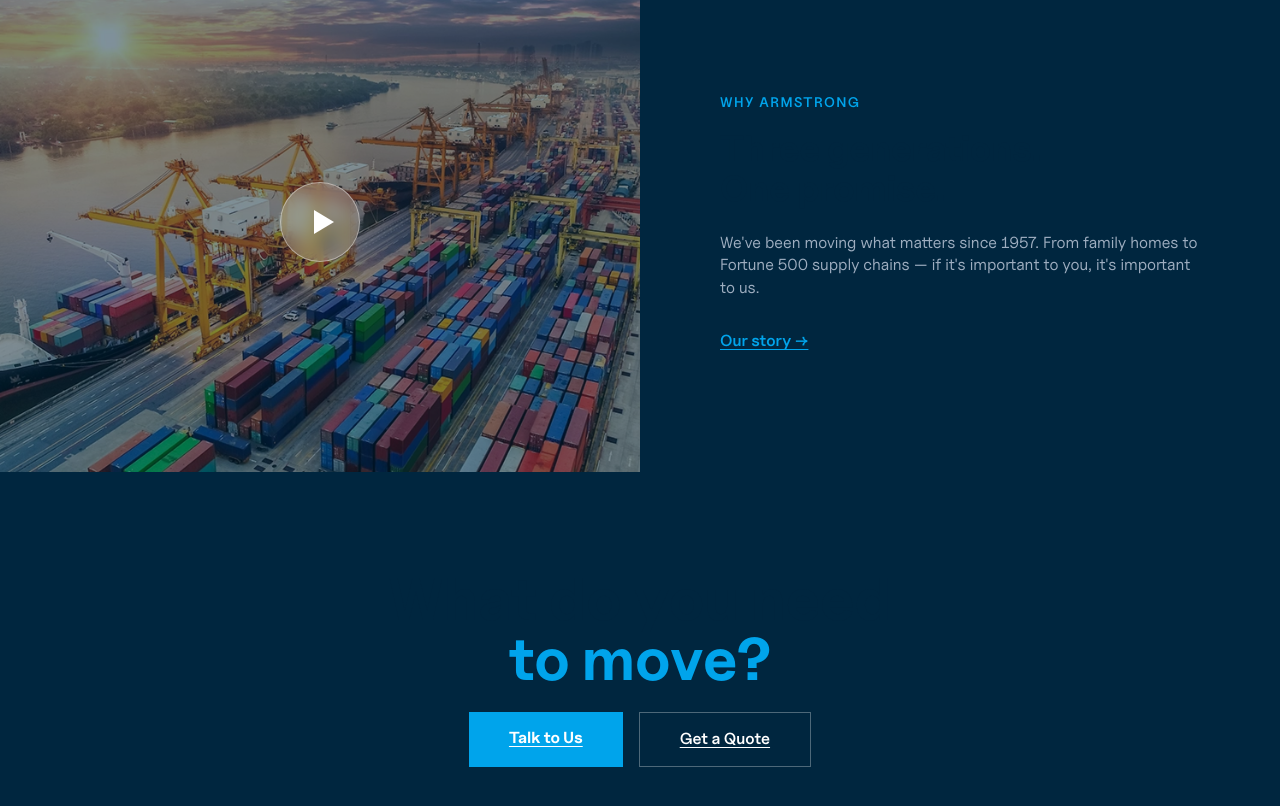
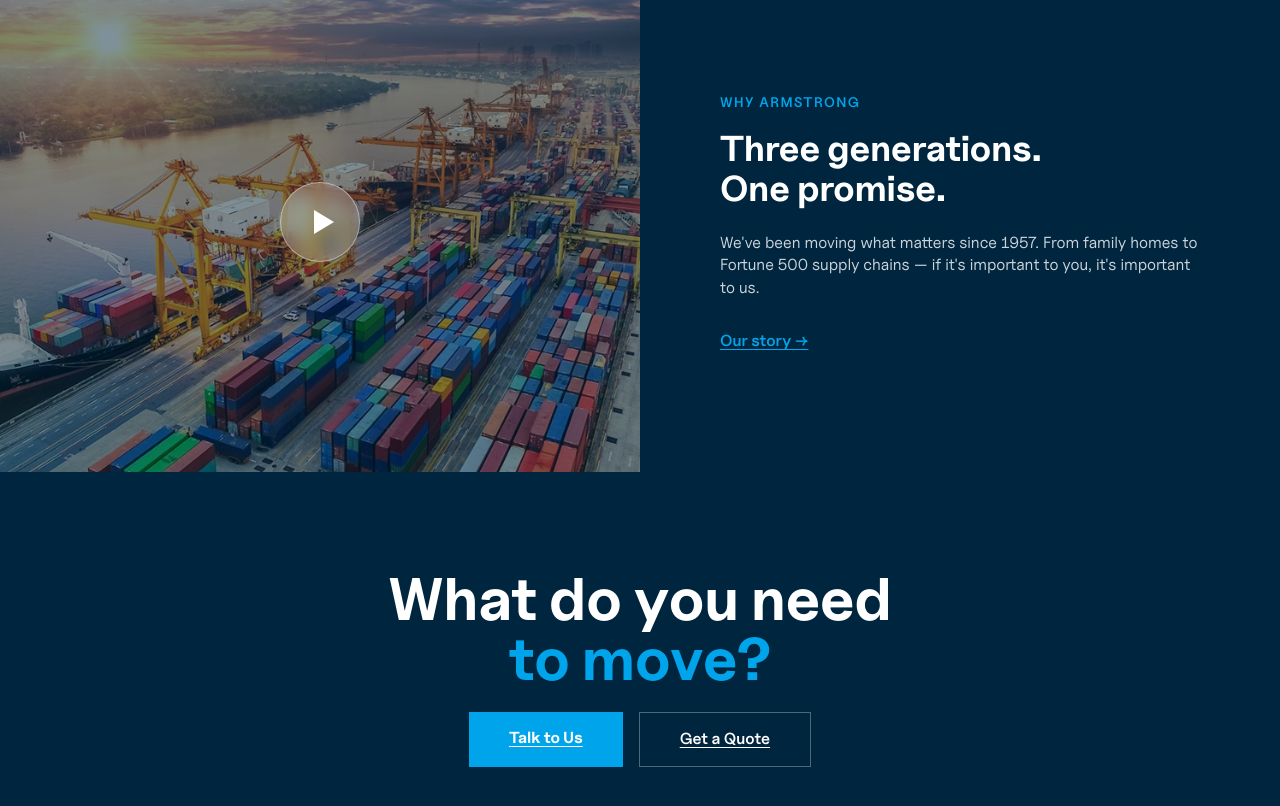
Before and after one commit to ciscosanchez/Armstrong-web, a Next.js app: page /v5 in a window 1280 px wide. Shown: the part 1740-2546 px from the top of the page. Built offline with nearby package versions, Linux system fonts and the light colour scheme; no server answers.

Commit message:
fix: explicit text-white on all dark-bg headings — global CSS overrides inheritance

```diff
--- a/app/(marketing)/v3/page.tsx
+++ b/app/(marketing)/v3/page.tsx
@@ -97,12 +97,12 @@
           <p className="text-armstrong-blue mb-6 font-mono text-xs tracking-[0.3em] uppercase">
             Est. 1957 · 33 Locations · Nationwide
           </p>
-          <h1 className="mb-6 max-w-3xl text-5xl leading-none font-bold tracking-tight lg:text-7xl xl:text-8xl">
+          <h1 className="mb-6 max-w-3xl text-5xl leading-none font-bold tracking-tight text-white lg:text-7xl xl:text-8xl">
             We move
             <br />
             <span className="text-armstrong-blue">what matters.</span>
           </h1>
-          <p className="text-armstrong-grey-2 mb-10 max-w-lg text-xl leading-relaxed">
+          <p className="mb-10 max-w-lg text-xl leading-relaxed text-white/80">
             Supply chain. Managed transportation. Commercial relocation. Residential moving. One
             partner. Any scale.
           </p>
@@ -149,7 +149,7 @@
       <section id="services" className="py-24">
         <div className="container-armstrong">
           <div className="mb-16 flex items-end justify-between">
-            <h2 className="text-4xl font-bold lg:text-5xl">
+            <h2 className="text-4xl font-bold text-white lg:text-5xl">
               What we
               <br />
               <span className="text-armstrong-blue">operate.</span>
@@ -218,7 +218,7 @@
           <p className="text-armstrong-blue mb-4 font-mono text-sm tracking-widest uppercase">
             Ready to move?
           </p>
-          <h2 className="mb-8 text-4xl font-bold lg:text-6xl">
+          <h2 className="mb-8 text-4xl font-bold text-white lg:text-6xl">
             Let&apos;s talk about
             <br />
             what you need to move.
--- a/app/(marketing)/v4/page.tsx
+++ b/app/(marketing)/v4/page.tsx
@@ -69,7 +69,7 @@
           {/* Bottom row */}
           <div className="flex flex-wrap items-end justify-between gap-8 pt-16">
             <div className="max-w-md">
-              <p className="text-armstrong-grey-2 text-lg leading-relaxed">
+              <p className="text-lg leading-relaxed text-white/80">
                 Supply chain. Transportation. Commercial. Residential. 65+ years. 33 locations. One
                 company that does it all — and owns every outcome.
               </p>
@@ -161,12 +161,12 @@
           <p className="text-armstrong-blue mb-6 font-mono text-sm tracking-widest uppercase">
             The Armstrong Company
           </p>
-          <h2 className="mb-4 text-5xl font-black tracking-tight lg:text-7xl">
+          <h2 className="mb-4 text-5xl font-black tracking-tight text-white lg:text-7xl">
             Our world moves
             <br />
             around you.
           </h2>
-          <p className="text-armstrong-grey-2 mx-auto mb-10 max-w-lg text-lg">
+          <p className="mx-auto mb-10 max-w-lg text-lg text-white/80">
             Since 1957. Three generations. One promise.
           </p>
           <Link
--- a/app/(marketing)/v5/page.tsx
+++ b/app/(marketing)/v5/page.tsx
@@ -238,12 +238,12 @@
             <p className="text-armstrong-blue mb-4 text-sm font-semibold tracking-widest uppercase">
               Why Armstrong
             </p>
-            <h2 className="mb-6 text-3xl font-black lg:text-4xl">
+            <h2 className="mb-6 text-3xl font-black text-white lg:text-4xl">
               Three generations.
               <br />
               One promise.
             </h2>
-            <p className="text-armstrong-grey-2 mb-8 leading-relaxed">
+            <p className="mb-8 leading-relaxed text-white/80">
               We&apos;ve been moving what matters since 1957. From family homes to Fortune 500
               supply chains — if it&apos;s important to you, it&apos;s important to us.
             </p>
@@ -257,7 +257,7 @@
       {/* ── CTA ──────────────────────────────────────────────── */}
       <section className="bg-armstrong-dark-blue py-24 text-center text-white">
         <div className="container-armstrong">
-          <h2 className="mb-6 text-5xl font-black lg:text-6xl">
+          <h2 className="mb-6 text-5xl font-black text-white lg:text-6xl">
             What do you need
             <br />
             <span className="text-armstrong-blue">to move?</span>
```
